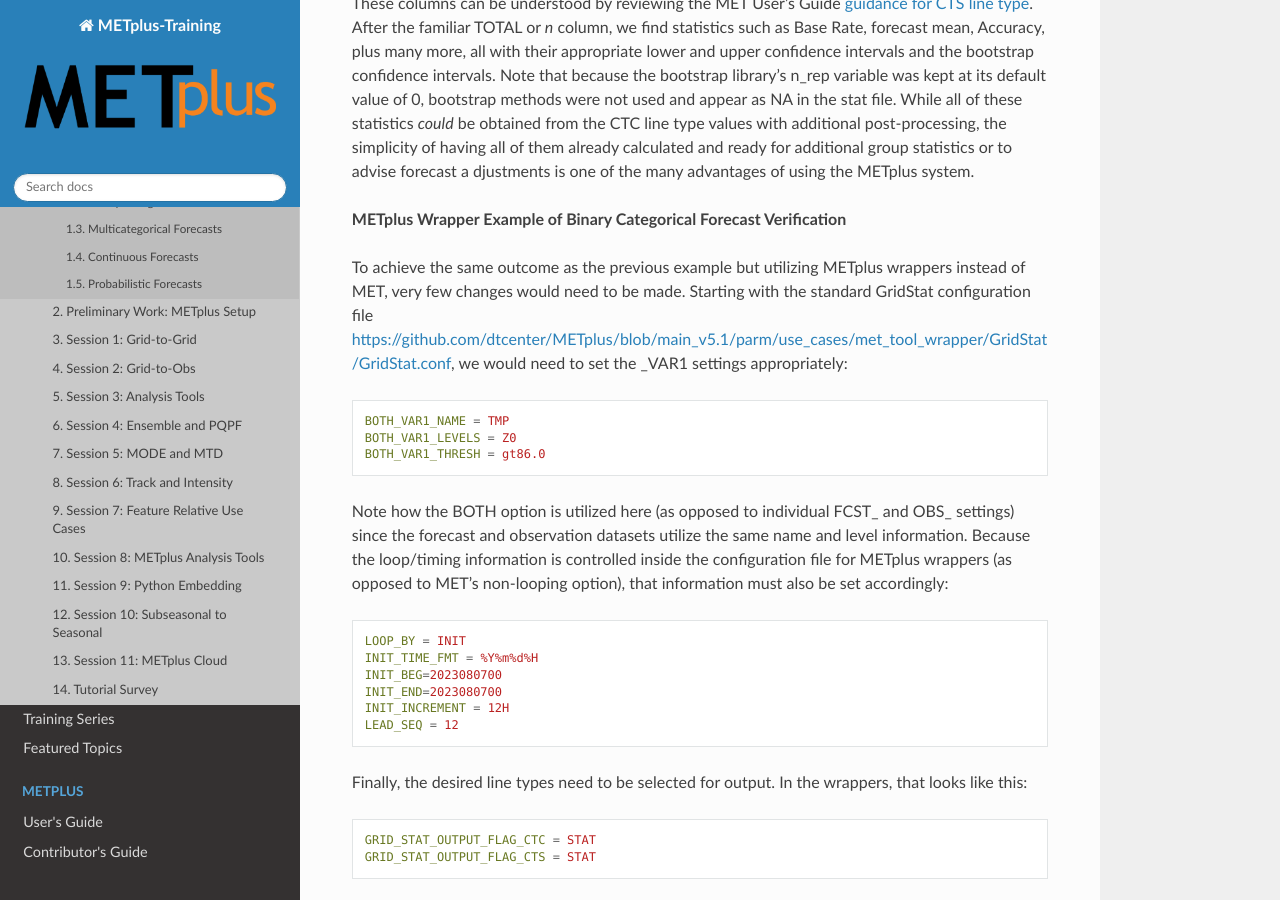
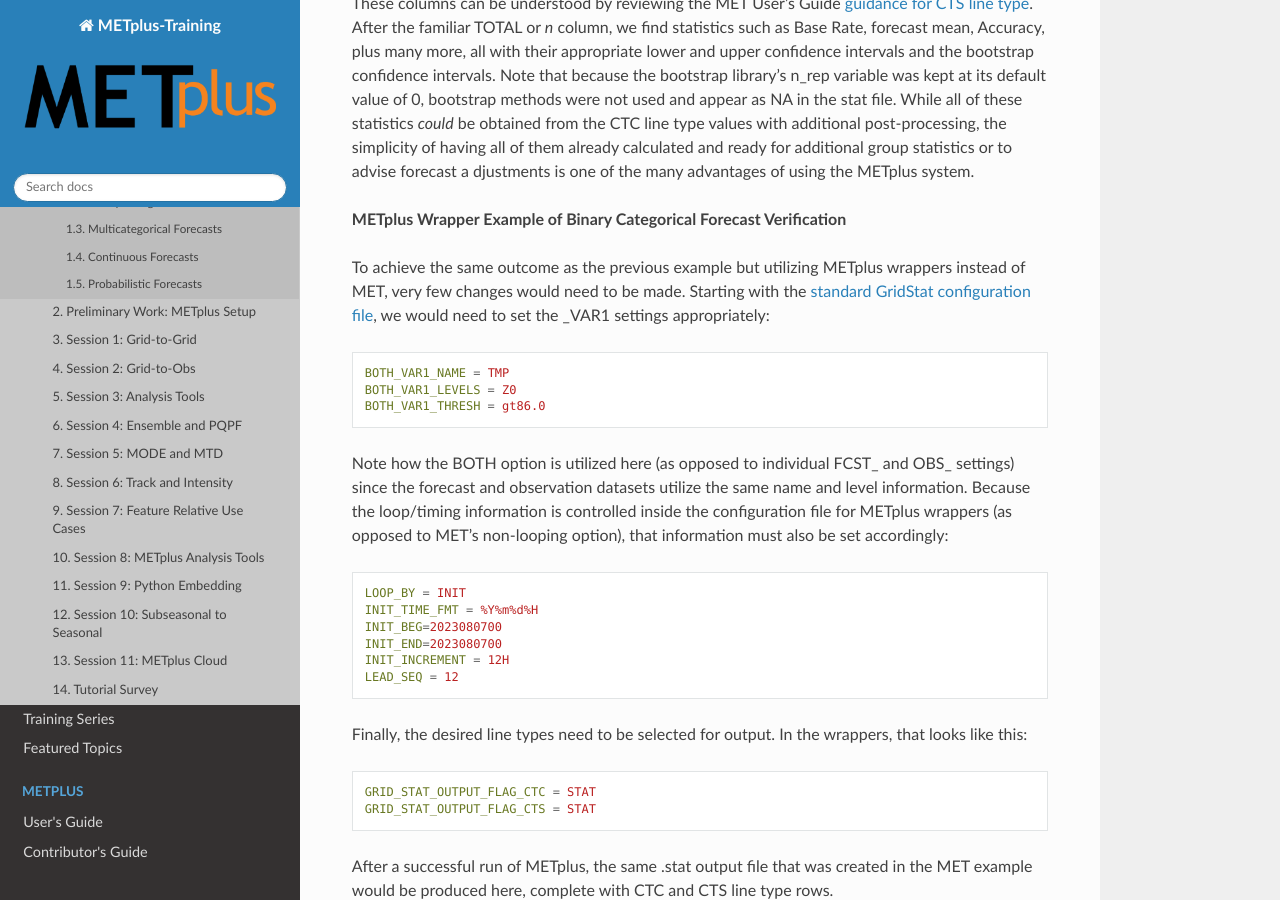
Before and after one commit to dtcenter/METplus-Training, a Sphinx documentation site: the page built from docs/Tutorial/v5.0/Basic_Verification_Statistics_Review.rst, in a window 1280 px wide and 900 px high, scrolled down 11174 px. Built offline with Sphinx 7.4.7 and the Read the Docs theme 3.1.0, drawn with Linux system fonts in a browser that asks for light colours.

Commit message:
Per #69, fixing link

```diff
--- a/docs/Tutorial/v5.0/Basic_Verification_Statistics_Review.rst
+++ b/docs/Tutorial/v5.0/Basic_Verification_Statistics_Review.rst
@@ -571,7 +571,7 @@
 
 To achieve the same outcome as the previous example but utilizing METplus
 wrappers instead of MET, very few changes would need to be made. Starting with the
-standard GridStat configuration file `<https://github.com/dtcenter/METplus/blob/main_v5.1/parm/use_cases/met_tool_wrapper/GridStat/GridStat.conf>`_,
+`standard GridStat configuration file <https://github.com/dtcenter/METplus/blob/main_v5.1/parm/use_cases/met_tool_wrapper/GridStat/GridStat.conf>`_,
 we would need to set the _VAR1 settings appropriately:
 
 .. code-block:: ini
```
